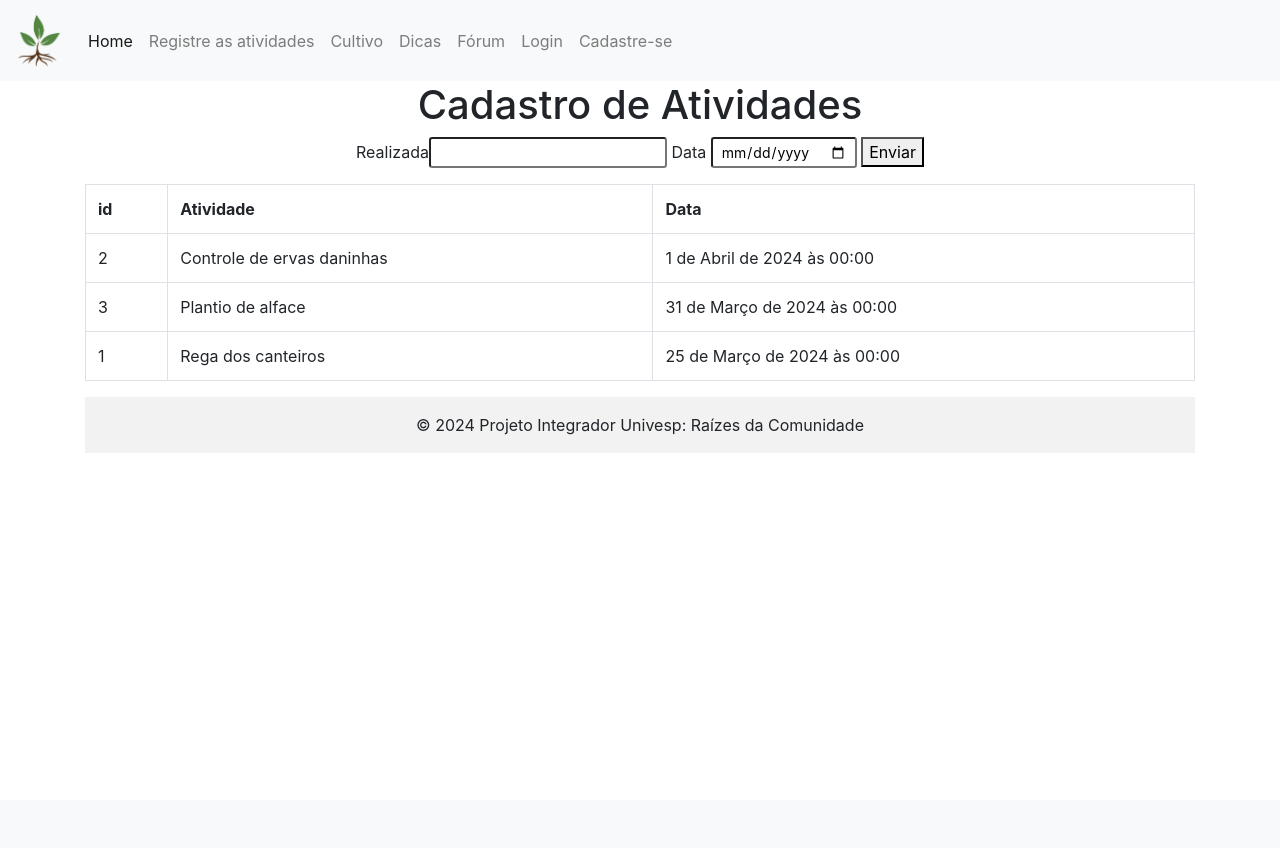
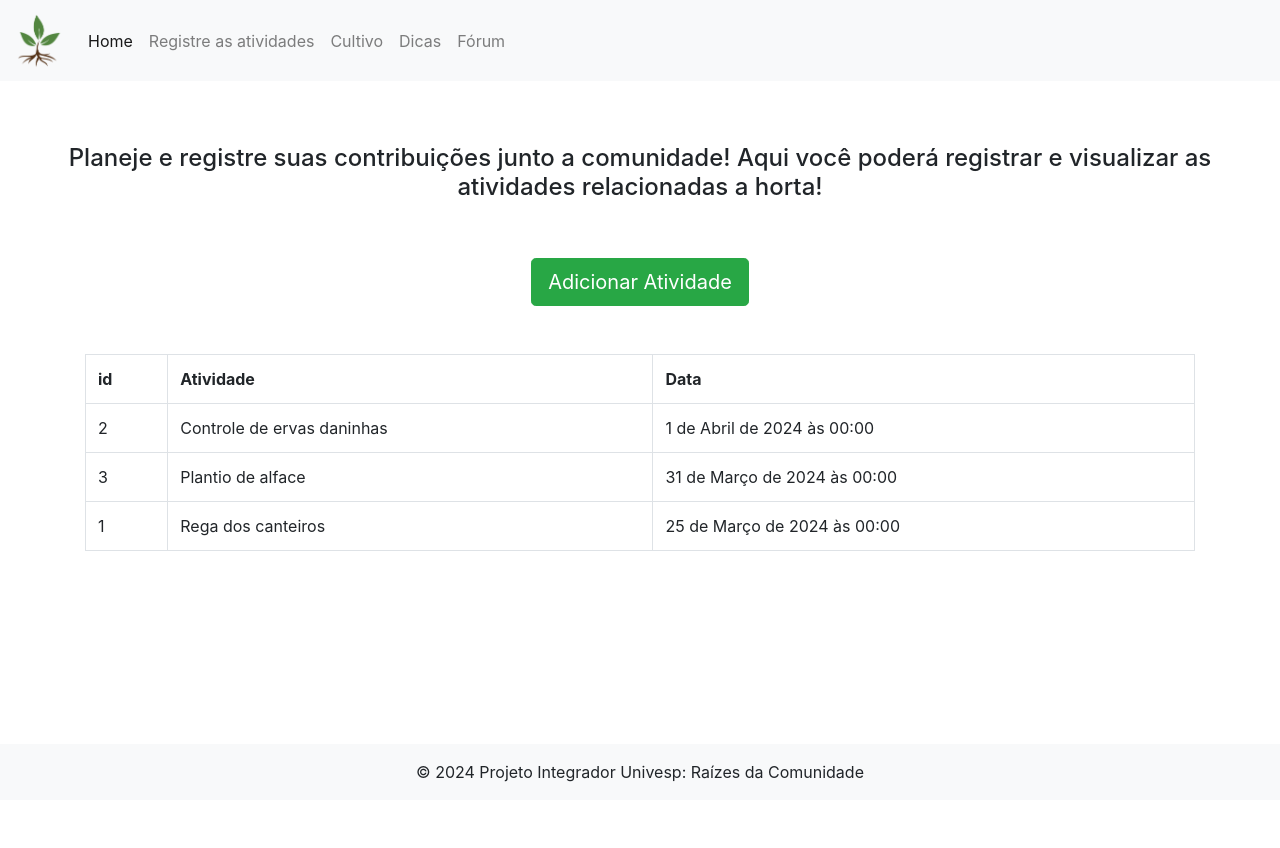
Before and after one commit to BrunoWinter/Raizes_da_Comunidade, a Django app: page /atividades/ in a window 1280 px wide. Before the commit the page ends 435 px from the top, so only its background shows below. Run offline with Django 5.2, Linux system fonts and the light colour scheme; data comes from the database, SQL or seed files in the repository; some libraries are stand-ins or nearby versions.

Commit message:
feat: primeira versao da pag cadastro de atividades

```diff
--- a/templates/atividades/atividade.html
+++ b/templates/atividades/atividade.html
@@ -1,20 +1,13 @@
 {% extends 'base.html' %}
 {% block conteudo %}
 
-    <form method="post">
-        {% csrf_token %}
-        <div style="text-align: center;" class="container-fluid">
-          <h1>Cadastro de Atividades</h1>
-          Realizada<input name="atividade" class="form-control-sm" type="text" required onchange="this.value = this.value.trim()">
-          Data <input name="dt_atividade" class="form-control-sm"type="date" required onchange="this.value = this.value.trim()">
-          <!-- List box com culturas cadastradas-->
-          <button type="submit" onclick="recarregarPagina()"> Enviar </button>
-          <!--<button class="form-control-sm"> Cadastrar </button> -->
-          </div>
-      </form>
-      <p></p>
-      <div class="container">
-        <table class="table table-bordered table-strip">
+    <div style="text-align: center;" class="container-fluid">
+        <h1 class="text-center mt-5" style="font-size: 1.5rem;">Planeje e registre suas contribuições junto a comunidade! Aqui você poderá registrar e visualizar as atividades relacionadas a horta!</h1>
+        <button type="button" class="btn btn-success btn-lg m-5" data-toggle="modal" data-target="#modalAtividade" data-whatever="@mdo">Adicionar Atividade</button>
+    </div>
+
+    <div class="container">
+        <table class="table table-bordered table-strip table-hover">
             <tr>
                 <th>id</th>
                 <th>Atividade</th>
@@ -28,5 +21,35 @@
                 </tr>
             {% endfor %}
         </table>
+    </div>
 
-        {% endblock %}
+    <div class="modal fade" id="modalAtividade" tabindex="-1" role="dialog" aria-labelledby="exampleModalLabel" aria-hidden="true">
+        <div class="modal-dialog" role="document">
+            <form method="post">
+                {% csrf_token %}
+                <div class="modal-content">
+                    <div class="modal-header">
+                        <h5 class="modal-title" id="exampleModalLabel">Registre a atividade</h5>
+                        <button type="button" class="close" data-dismiss="modal" aria-label="Fechar">
+                            <span aria-hidden="true">&times;</span>
+                        </button>
+                    </div>
+                    <div class="modal-body">
+                        <div class="form-group">
+                            <label for="nome-atividade" class="col-form-label">Atividade:</label>
+                            <input name="atividade" id="nome-atividade" class="form-control" type="text" required onchange="this.value = this.value.trim()">
+                        </div>
+                        <div class="form-group">
+                            <label for="data-atividade" class="col-form-label">Data:</label>
+                            <input name="dt_atividade" id="data-atividade" class="form-control" type="date" required onchange="this.value = this.value.trim()">
+                    </div>
+                </div>
+                <div class="modal-footer">
+                    <button type="button" class="btn btn-secondary" data-dismiss="modal">Fechar</button>
+                    <button type="submit" class="btn btn-success">Salvar</button>
+                </div>
+            </form>
+        </div>
+    </div>
+
+{% endblock %}
--- a/templates/base.html
+++ b/templates/base.html
@@ -1,20 +1,20 @@
 <!doctype html>
 <html lang="en">
   <head>
-    <!-- Required meta tags -->
     <meta charset="utf-8">
     <meta name="viewport" content="width=device-width, initial-scale=1">
-
-    <!-- Bootstrap CSS -->
-    <!--<link href="https://cdn.jsdelivr.net/npm/bootstrap@5.0.2/dist/css/bootstrap.min.css" rel="stylesheet" integrity="sha384-EVSTQN3/azprG1Anm3QDgpJLIm9Nao0Yz1ztcQTwFspd3yD65VohhpuuCOmLASjC" crossorigin="anonymous">-->
-
     <link rel="stylesheet" href="https://stackpath.bootstrapcdn.com/bootstrap/4.1.3/css/bootstrap.min.css" integrity="sha384-MCw98/SFnGE8fJT3GXwEOngsV7Zt27NXFoaoApmYm81iuXoPkFOJwJ8ERdknLPMO" crossorigin="anonymous">
-
     <title>Raízes da Comunidade</title>
+    <style>
+      body {
+        overflow-y: auto;
+        min-height: 100vh;
+      }
+    </style>
   </head>
   <body>
-    <nav class="navbar navbar-expand-lg navbar-light bg-light">
-      <a class="navbar-brand" href="#"><img src="/media/icone.png" alt="logotipo" style="width: 3rem;"></a>
+    <nav class="navbar navbar-expand-lg navbar-light bg-light fixed-top">
+      <a class="navbar-brand" href="{% url 'home' %}"><img src="/media/icone.png" alt="logotipo" style="width: 3rem;"></a>
       <button class="navbar-toggler" type="button" data-toggle="collapse" data-target="#navbarNav" aria-controls="navbarNav" aria-expanded="false" aria-label="Alterna navegação">
         <span class="navbar-toggler-icon"></span>
       </button>
@@ -35,24 +35,21 @@
           <li class="nav-item">
             <a class="nav-link" href="#">Fórum</a>
           </li>
-          <li class="nav-item">
-            <a class="nav-link" href="#">Login</a>
-          </li>
-          <li class="nav-item">
-            <a class="nav-link" href="{% url 'cadastro' %}">Cadastre-se</a>
-          </li>
         </ul>
       </div>
     </nav>
 
+    <main class="mb-5 mt-5 pb-5 pt-5">
     {% block conteudo %}
 
     {% endblock %}
+    </main>
 
-    <footer class="bg-body-tertiary text-center text-lg-start">
-      <div class="text-center p-3" style="background-color: rgba(0, 0, 0, 0.05);width: 100%; bottom: 0;">
+    <footer class="bg-body-tertiary text-center w-100 fixed-bottom">
+      <div class="container p-4"></div>
+      <div class="text-center p-3 bg-light">
         © 2024 Projeto Integrador Univesp:
-        <a class="text-body" href="https://mdbootstrap.com/">Raízes da Comunidade</a>
+        <a class="text-body" href="#">Raízes da Comunidade</a>
       </div>
     </footer>
 
--- a/templates/home.html
+++ b/templates/home.html
@@ -16,7 +16,7 @@
 
 <h1 class="text-center m-5" style="font-size: 1.5rem;">Somos o Raízes da Comunidade! Nossa plataforma te auxilia a participar ativamente dos cuidados da horta mais próxima de você!</h1>
 
-<div class="d-flex justify-content-center m-5 flex-wrap">
+<div class="d-flex justify-content-center flex-wrap">
   <div class="card m-2" style="width: 18rem;">
     <img class="card-img-top" src="/media/img-04.jpg" alt="Imagem de capa do card">
     <div class="card-body">
```
